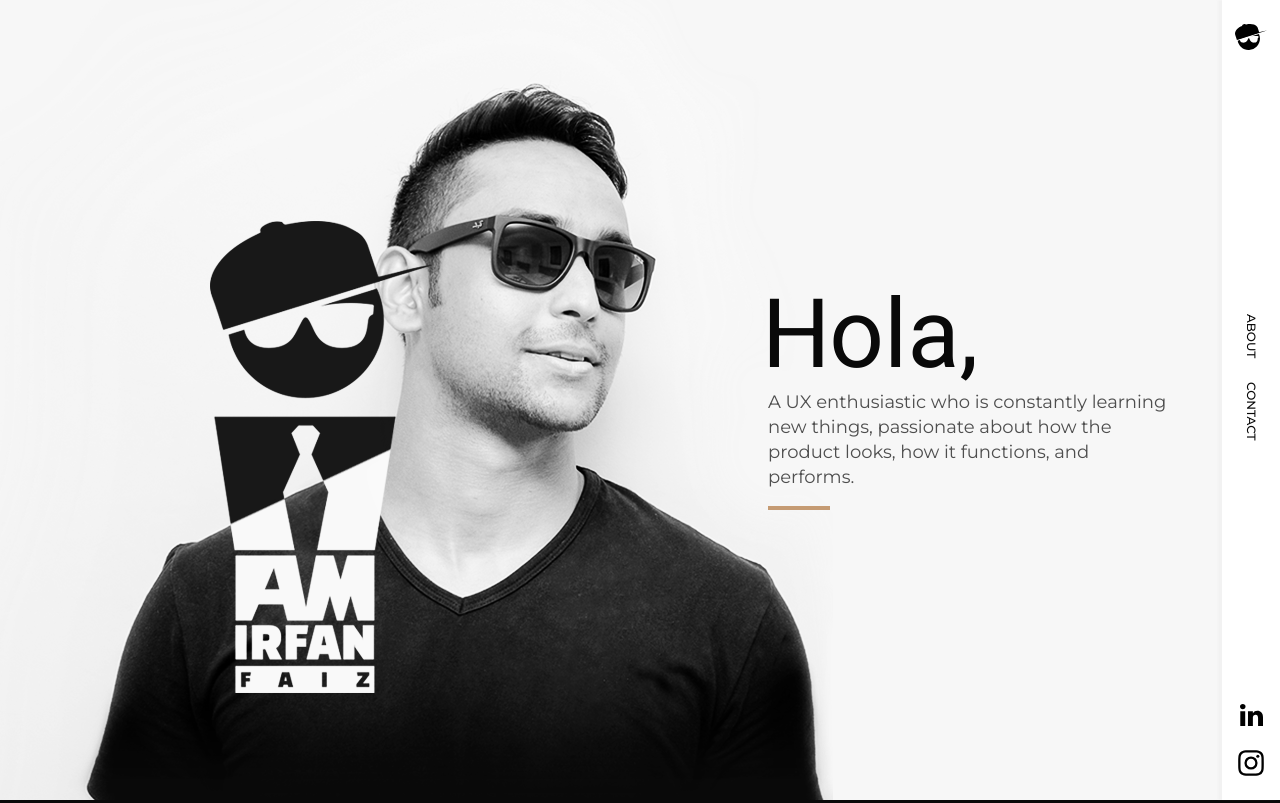
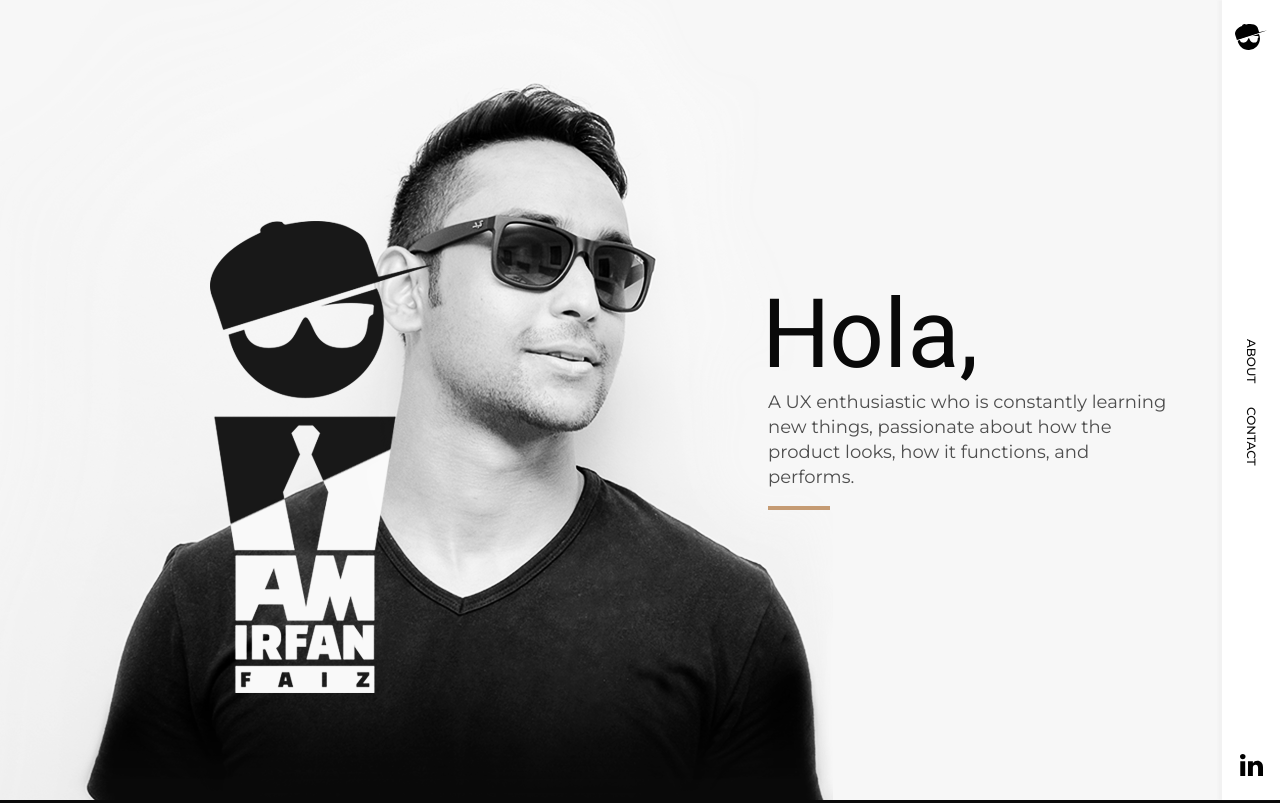
Before and after one commit to iamirfanfaiz/me, a plain HTML site: page index.html in a window 1280 px wide. Shown: the top 803 px of the page. Drawn offline with Linux system fonts and the light colour scheme.

Commit message:
Update index.html

```diff
--- a/index.html
+++ b/index.html
@@ -59,11 +59,6 @@
         <li>
           <a href="https://www.linkedin.com/in/iamirfanfaiz/">
             <img src="images/lind-icon.svg" style="height:22px;" />
-          </a>
-        </li>
-        <li>
-          <a href="https://www.instagram.com/iamirfanfaiz/?hl=en">
-            <img src="images/insta.svg" />
           </a>
         </li>
       </span>
```
